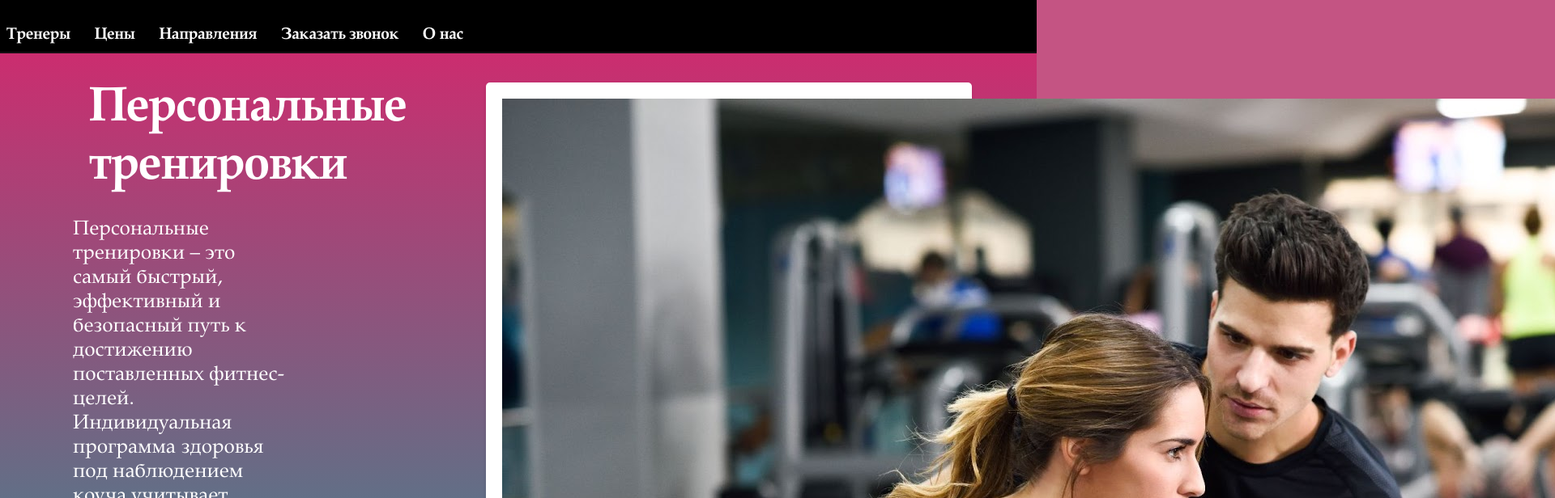
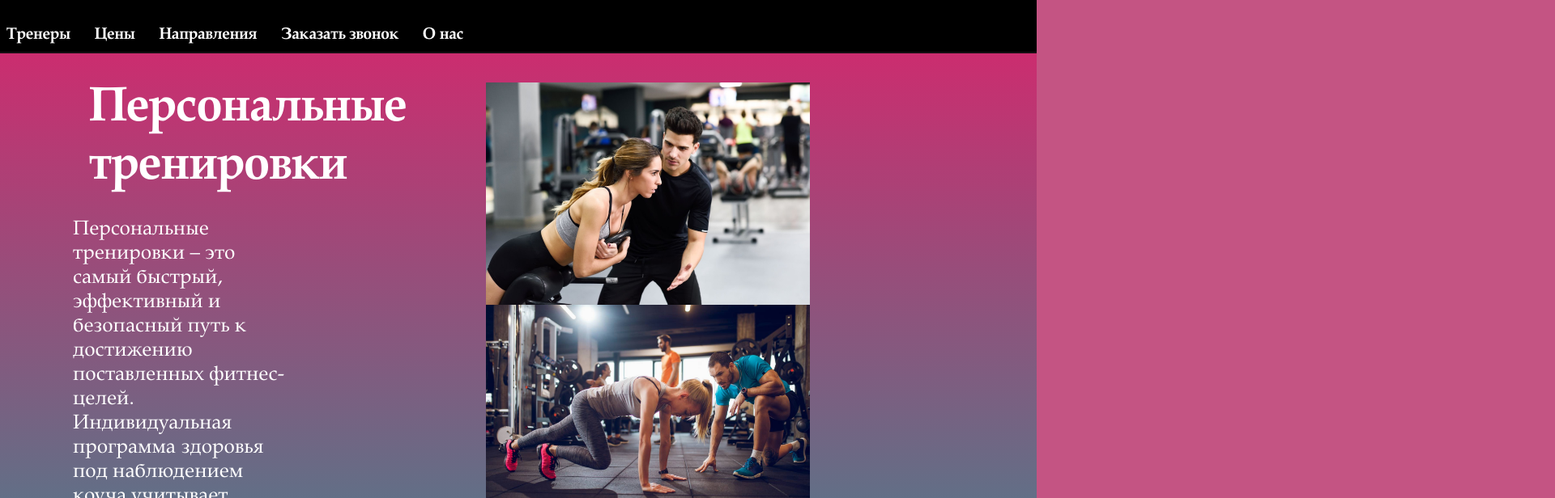
Before and after one commit to algorithm-ssau/SportCenter, a React (Create React App) app in the folder my-app/: page /Direct2 in a window 1280 px wide. Shown: the top 616 px of the page at 81% size, 1920 px wide, since content can reach past the window. Built offline with nearby package versions, Linux system fonts and the light colour scheme; no server answers.

Commit message:
Изменение стиля

```diff
--- a/my-app/src/Direct2.js
+++ b/my-app/src/Direct2.js
@@ -28,7 +28,7 @@ function Direct2(){
 
 
                     <div className="box2">
-                        <div className="container">
+                        <div className="containerrr">
                             <img src={photo1} />
                             <img src={photo2_2} />
                             <img src={photo2_3}/>
```
